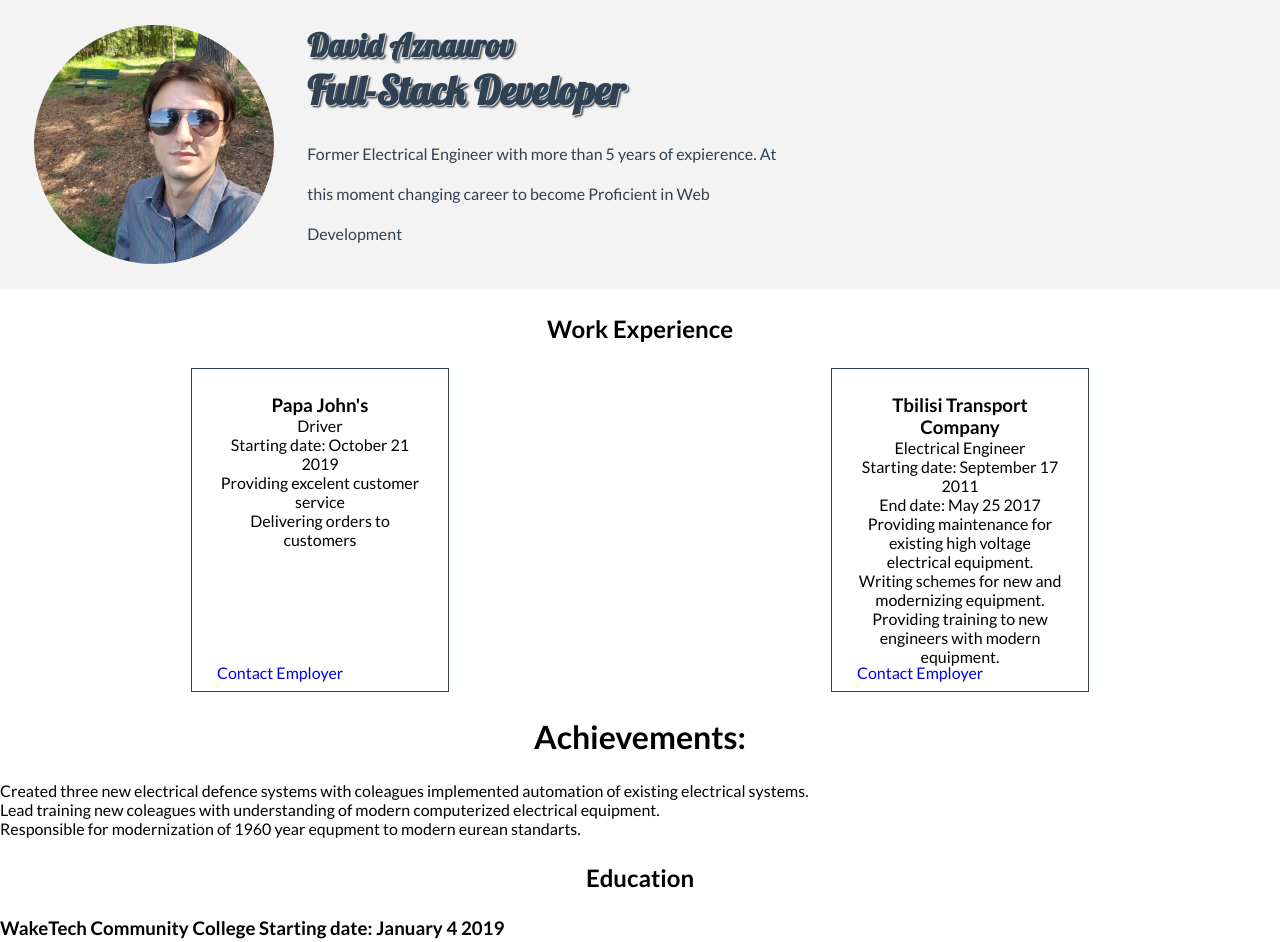
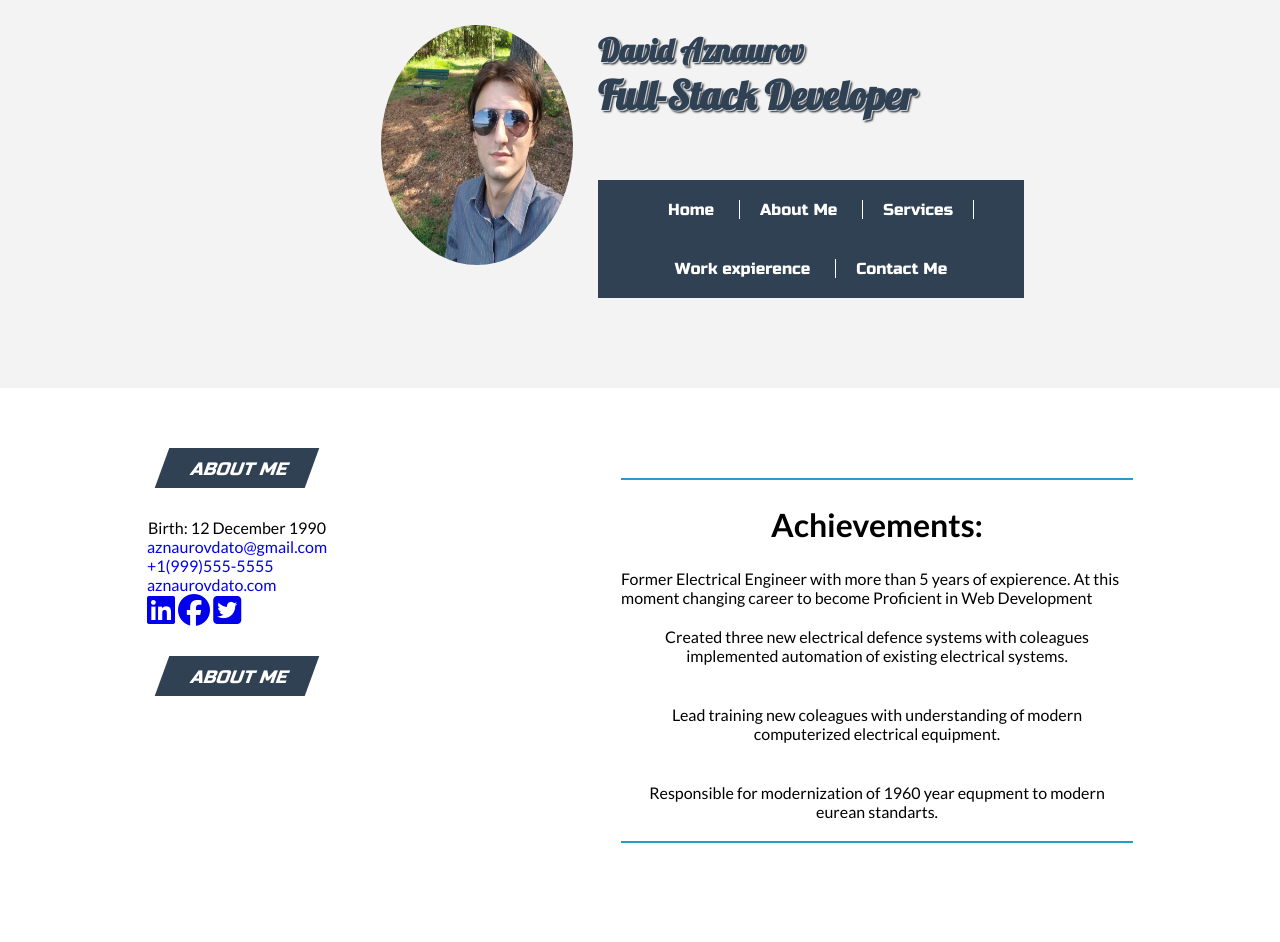
Before and after one commit to Saiffer/WEB210Lesson3, a plain HTML site: page index.html in a window 1280 px wide. Shown: the top 942 px of the page. Drawn offline with Linux system fonts and the light colour scheme.

Commit message:
Enhancements
Dropdown menu and About me styling

```diff
--- a/index.html
+++ b/index.html
@@ -4,6 +4,8 @@
     <meta charset="UTF-8">
     <meta name="viewport" content="width=device-width, initial-scale=1.0">
     <link href="https://fonts.googleapis.com/css?family=Lato:400,700|Lobster&display=swap" rel="stylesheet">
+    <link href="https://fonts.googleapis.com/css?family=Russo+One&display=swap" rel="stylesheet">
+    <script src="https://kit.fontawesome.com/a3e6e11de6.js"></script>
     <link rel="stylesheet" href="styles.css">
     <title>David Aznaurov | Resume</title>
 </head>
@@ -15,15 +17,74 @@
                 <div class="header_intro-text">
                     <h1 class="main_heading">David Aznaurov</h1>
                     <h2 class="main_heading">Full-Stack Developer</h2>
-                    <p>Former Electrical Engineer with more than 5 years of expierence. At this moment changing career to become Proficient in Web Development</p>
+                    <nav>
+                            <ul>
+                                <li>Home</li>
+                                <span></span>
+                                <li>About Me</li>
+                                <span></span>
+                                <li>
+                                    Services
+                                    <ul>
+                                        <li>Web Design</li>
+                                        <li>Graphic Design</li>
+                                        <li>Logo Design</li>
+                                    </ul>
+                                </li>
+                                <span></span>
+                                <li>
+                                    Work expierence
+                                    <ul>
+                                        <li>Relevant Work Expierence</li>
+                                        <li>Other Work Expierence</li>
+                                    </ul>
+                                </li>
+                                <span></span>
+                                <li>
+                                    Contact Me
+                                    <ul>
+                                        <li>Phone</li>
+                                        <li>Social Media</li>
+                                        <li>Contact Form</li>
+                                    </ul>
+                                </li>
+                            </ul>
+
+                        </nav>
                 </div>
         </div>
     </header>
 
     <main>
+
+            <div class="container">
+                <div class="aboutme-container">
+                    <div class="para"><p>ABOUT ME</p></div>
+                    <p><span>Birth: </span> 12 December 1990</p>
+                    <p><a href="mailto:aznaurovdato@gmail.com">aznaurovdato@gmail.com</a></p>
+                    <p><a href="tel:+19995555555">+1(999)555-5555</a></p>
+                    <p><a href="http://aznaurovdato.com" target="_blank">aznaurovdato.com</a></p>
+                    <a href="https://www.linkedin.com/in/david-aznaurov-19527b139/" target="_blank"><i class="fab fa-linkedin fa-2x"></i></a>
+                    <a href="https://www.facebook.com/datka.onetwo" target="_blank"><i class="fab fa-facebook fa-2x"></i></a>
+                    <a href="https://twitter.com/vremyaremonta"><i class="fab fa-twitter-square fa-2x"></i></a>
+                    <div class="para"><p>ABOUT ME</p></div>
+                </div>
+
+                <div class="info-container">
+                    <p class="achievements">Achievements: </p>
+                    <p>Former Electrical Engineer with more than 5 years of expierence. At this moment changing career to become Proficient in Web Development</p>
+                    <ul>
+                        <li>Created three new electrical defence systems with coleagues implemented automation of existing electrical systems.</li>
+                        <li>Lead training new coleagues with understanding of modern computerized electrical equipment.</li>
+                        <li>Responsible for modernization of 1960 year equpment to modern eurean standarts.</li>
+                    </ul>
+                </div>
+            </div>
+
         <!-- // Work Experience -->
         <section>
             <h2>Work Experience</h2>
+
         <div class="card_container">
             <!-- Job Details: copy this whole block to add more jobs -->
             <div class="card">
@@ -55,12 +116,7 @@
             <!-- Add as many paragraphs as you need. -->
         </div>
             <!-- This list can be deleted if you don't want to use it. -->
-            <p class="achievements">Achievements: </p>
-            <ul>
-                <li>Created three new electrical defence systems with coleagues implemented automation of existing electrical systems.</li>
-                <li>Lead training new coleagues with understanding of modern computerized electrical equipment.</li>
-                <li>Responsible for modernization of 1960 year equpment to modern eurean standarts.</li>
-            </ul>
+
             <!-- end of Job Details block. -->
 
         </section>
@@ -98,5 +154,8 @@
 
         <p>Copyright 2017 by David Aznaurov</p>
     </footer>
+
+
+
 </body>
 </html>
--- a/styles.css
+++ b/styles.css
@@ -22,24 +22,82 @@ body {
   font-family: 'Lato', sans-serif;
 }
 
+header {
+  margin: 0 auto;
+  display: flex;
+  justify-content: space-between;
+  background-color: #f3f3f3;
+  width: 100%;
+}
+
 .header_content {
   margin: 0 auto;
   display: flex;
   justify-content: space-between;
   background-color: #f3f3f3;
+  width: 60%;
+}
+
+.my_photo {
+  margin-left: 100px;
+  width: 25%;
 }
 
 .header_intro-text {
   color: #304153;
-  padding-top: 25px;
-  padding-bottom: 25px;
+  margin-top: 30px;
+  margin-bottom: 30px;
+  display: inline-block;
+}
+
+.header_intro-text p {
+  margin-top: 15px;
+  line-height: 40px;
+  width: 60%;
+}
+
+/* Navigation styles */
+
+nav ul {
+  list-style: none;
+  font-family: 'Russo One', sans-serif;
+  color: #fff;
+  text-align: center;
+  margin: 60px auto;
+  background-color: #304153;
 
 }
 
-.header_intro-text p {
-  padding-top: 2%;
-  line-height: 250%;
-  width: 50%;
+ul li {
+  display: inline-block;
+  position: relative;
+  text-align: center;
+  padding: 20px;
+}
+
+span {
+  border-left: 1px solid #ffffff;
+}
+
+ul li ul {
+  visibility: hidden;
+  position: absolute;
+  top: 0;
+  left: 0;
+}
+
+ul li:hover ul {
+  visibility: visible;
+}
+
+ul li ul li {
+  display: block;
+  color: #ffffff;
+  background-color: #304153;
+}
+
+ul  li:hover {
+  background-color: #1e1e1f;
 }
 
 .card {
@@ -63,6 +121,42 @@ body {
 .card_footer {
   position: absolute;
   bottom: 10px;
+}
+
+.container {
+  display: flex;
+  justify-content: space-between;
+}
+
+.para {
+  position: relative;
+  background-color: #304153;
+  width: 150px;
+  height: 40px;
+  transform: skew(-20deg);
+  margin: 30px auto;
+}
+
+.para p {
+  font-family: 'Russo One', sans-serif;
+  font-size: 18px;
+  position: absolute;
+  top: 25%;
+  left: 20%;
+  color: #ffffff;
+  text-align: center;
+  display:
+}
+
+.aboutme-container {
+  margin: 30px auto;
+}
+
+.info-container {
+  width: 40%;
+  margin: 90px auto;
+  border-top: 2px solid #2a9aca;
+  border-bottom: 2px solid #2a9aca;
 }
 
 /*  TEXT STYLES  */
```
